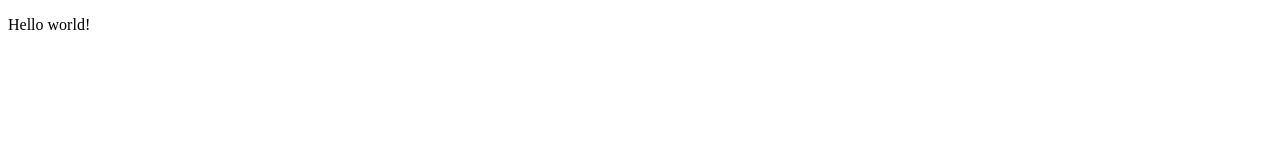
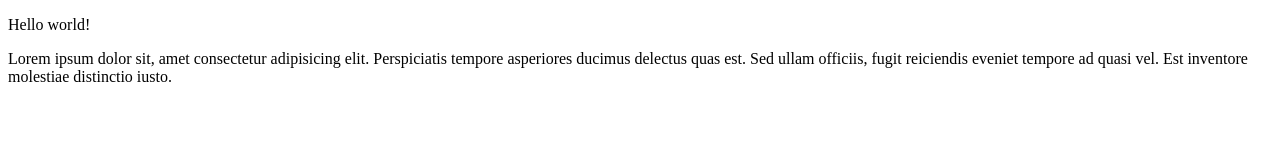
Before and after one commit to Igor-2210/test2, a plain HTML site: page index.html in a window 1280 px wide. Drawn offline with Linux system fonts and the light colour scheme.

Commit message:
third commit

```diff
--- a/index.html
+++ b/index.html
@@ -7,5 +7,6 @@
 </head>
 <body>
     <p>Hello world!</p>
+    <p>Lorem ipsum dolor sit, amet consectetur adipisicing elit. Perspiciatis tempore asperiores ducimus delectus quas est. Sed ullam officiis, fugit reiciendis eveniet tempore ad quasi vel. Est inventore molestiae distinctio iusto.</p>
 </body>
 </html>
```
